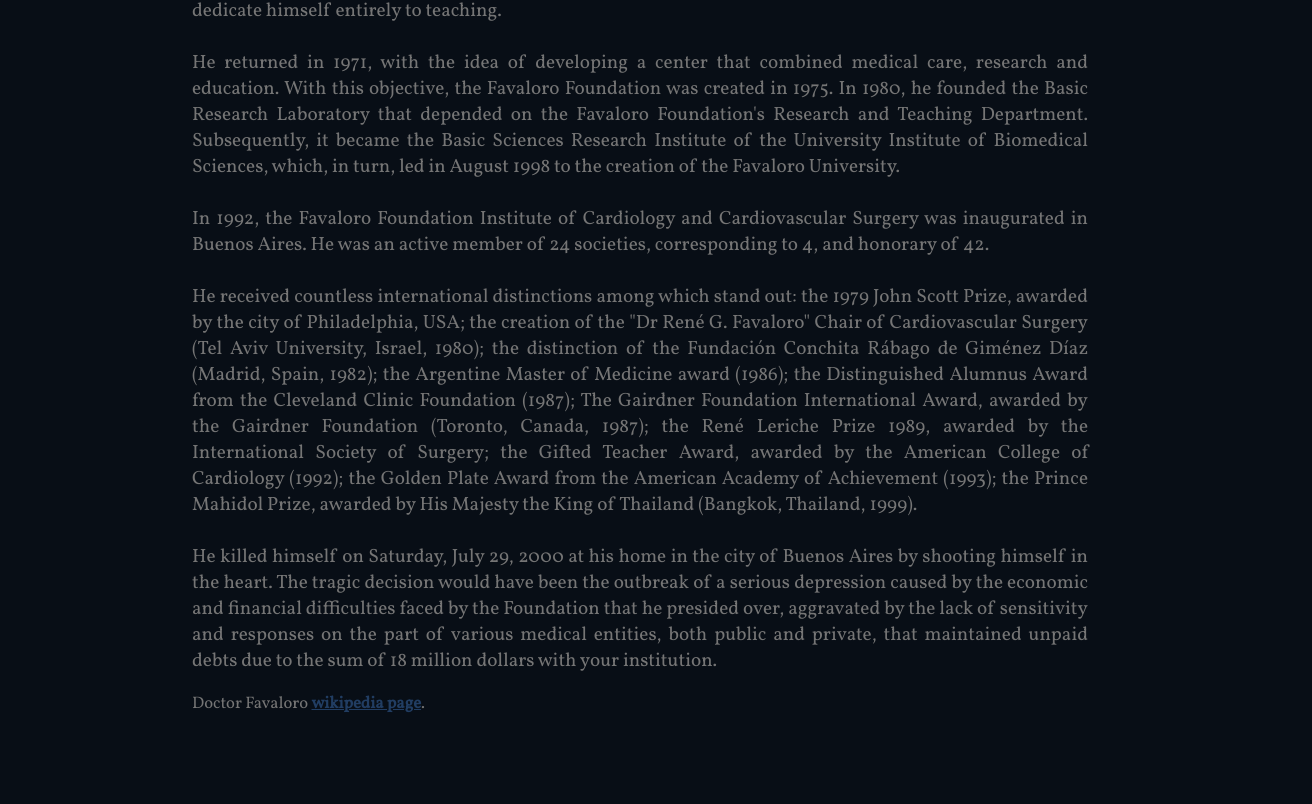
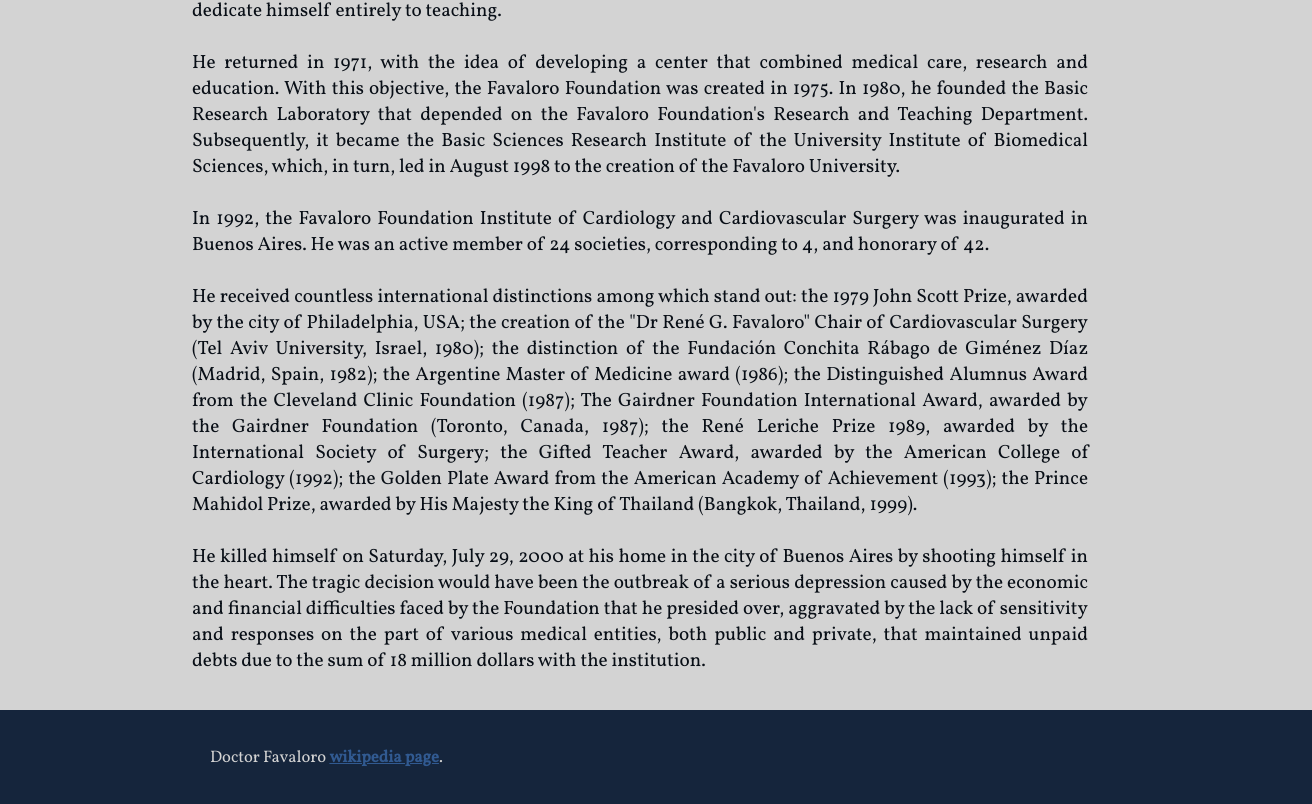
Before and after one commit to juanb86/tribute_page, a plain HTML site: page index.html in a window 1280 px wide. Shown: the part 812-1616 px from the top of the page, 1312 px wide, since content can reach past the window. Before the commit the page ends 1527 px from the top, so only its background shows below. Drawn offline with Linux system fonts and the light colour scheme.

Commit message:
Change colors

```diff
--- a/index.html
+++ b/index.html
@@ -69,7 +69,7 @@
           economic and financial difficulties faced by the Foundation that he
           presided over, aggravated by the lack of sensitivity and responses on
           the part of various medical entities, both public and private, that
-          maintained unpaid debts due to the sum of 18 million dollars with your
+          maintained unpaid debts due to the sum of 18 million dollars with the
           institution.
         </p>
       </div>
--- a/style.css
+++ b/style.css
@@ -6,7 +6,7 @@
 }
 
 body {
-    background-color: #080e16;
+    background-color: lightgrey;
 }
 
 main {
@@ -23,7 +23,6 @@
     margin: 2%;
     align-self: center;
     color: #213d62;
-    ;
 }
 
 #img-div {
@@ -41,7 +40,7 @@
     font-size: 1.3vw;
     font-style: italic;
     font-weight: bold;
-    color: #757575;
+    color: #080e16;
     align-self: flex-end;
 }
 
@@ -49,18 +48,22 @@
     margin-top: 2%;
     font-size: 1.5vw;
     text-align: justify;
-    color: #757575;
+    color: #080e16;
 }
 
 footer {
-    margin-top: 2%;
+    background-color: #15253c;
+    width: 150%;
+    align-self: center;
+    padding: 4% 4% 4% 27%;
+    margin-top: 4%;
     font-size: 1.3vw;
-    color: #757575;
+    color: lightgrey;
 }
 
 #tribute-link {
     font-weight: bold;
-    color: #213d62;
+    color: #315a91;
 }
 
 .asd {
```
